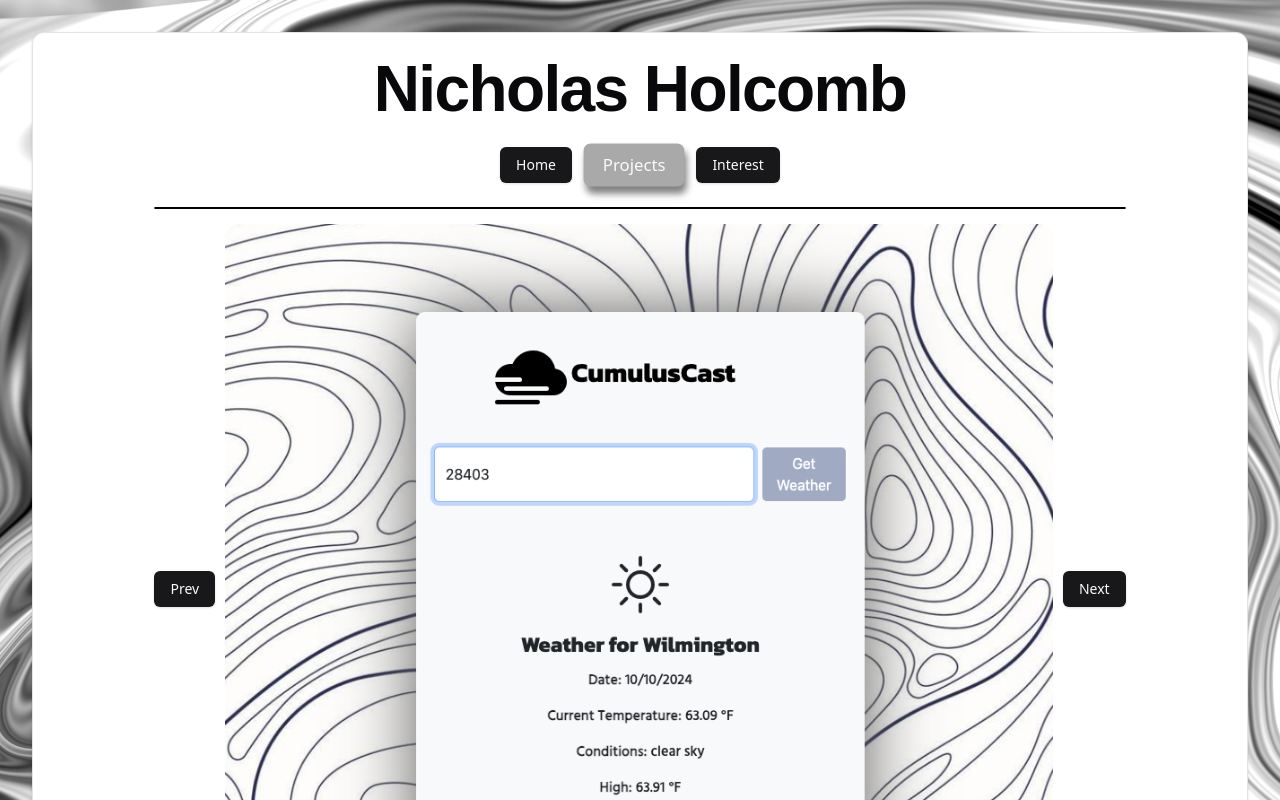
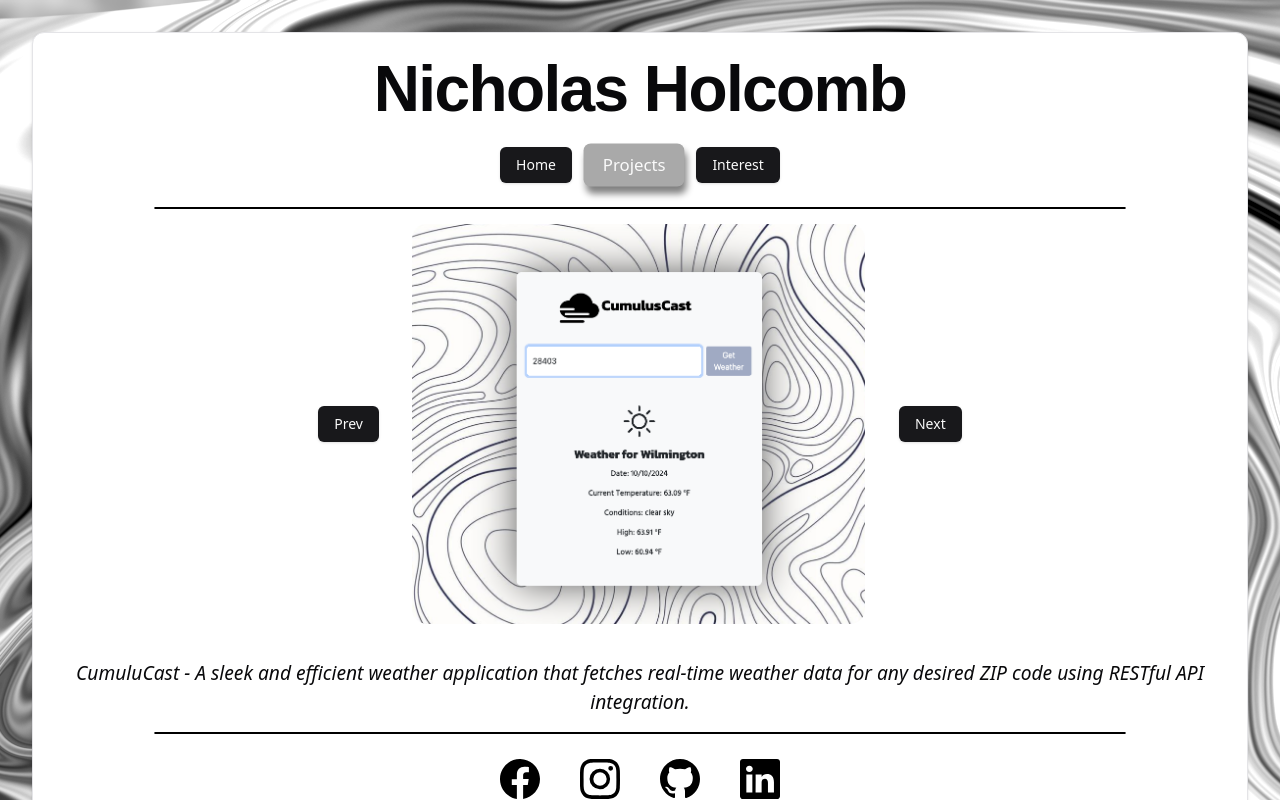
Before and after one commit to T4nGe4nT/portfoliov3, a React (Vite) app: page / in a window 1280 px wide. Both pictures are taken after a click on the button "Projects". Shown: the top 800 px of the page. Built offline with nearby package versions, Linux system fonts and the light colour scheme; a web font is replaced by a local one.

Commit message:
Style edits for projects page

```diff
--- a/src/components/projectscard.css
+++ b/src/components/projectscard.css
@@ -2,6 +2,7 @@
     max-width: 100%;
     max-height: 100%;
     border-radius: 15px;
+    object-fit: contain;
 }
 
 .carousel {
@@ -12,6 +13,15 @@
     margin-bottom: 15px;
     flex-direction: row;
     align-items: center;
+    justify-content: center;
+}
+
+.carousel-item {
+    display: flex;
+    align-items: center;
+    justify-content: center;
+    width: 500px; /* Adjust this to control container width */
+    height: 400px; /* Adjust this to control container height */
 }
 
 .project-description {
```
